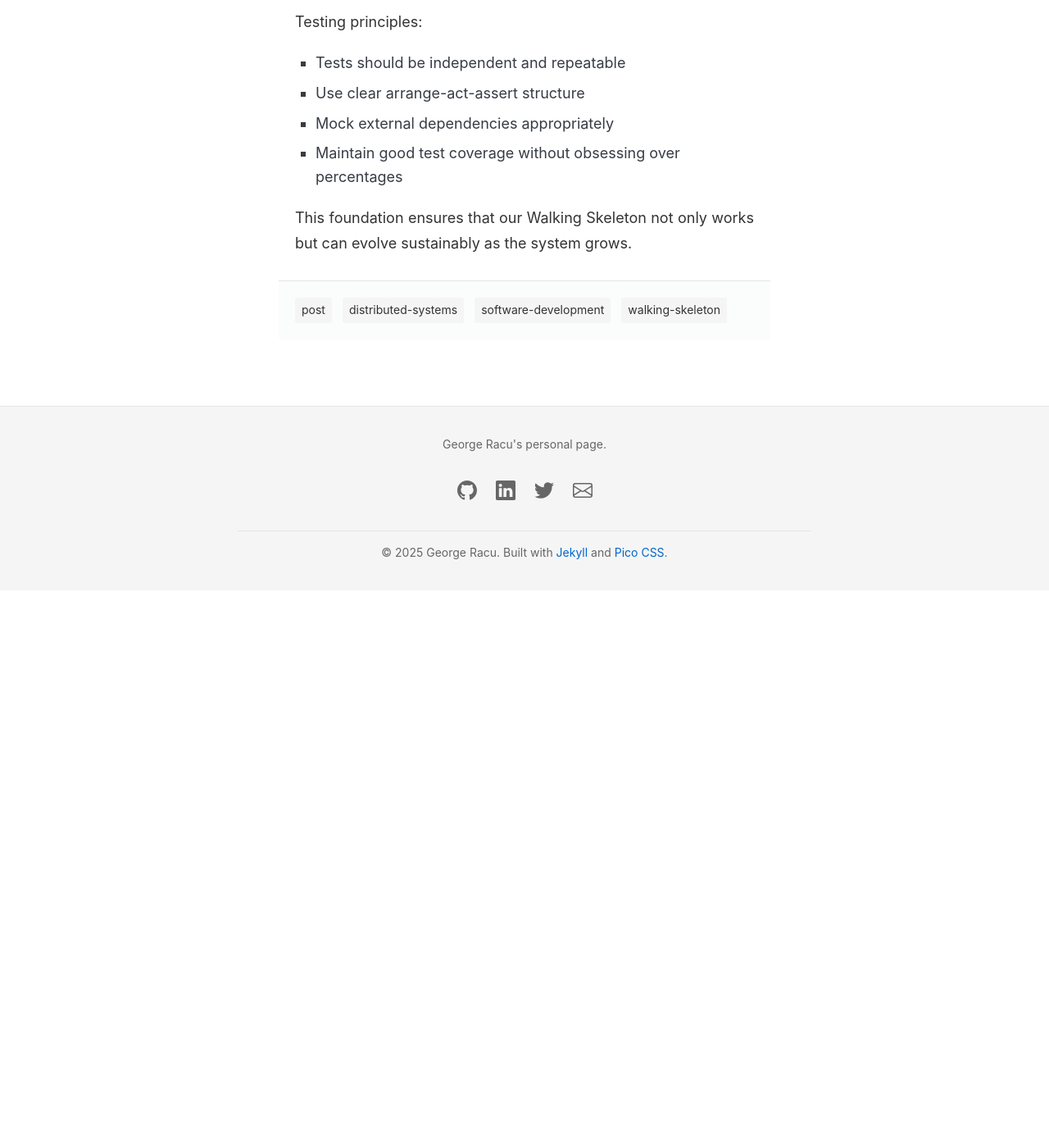
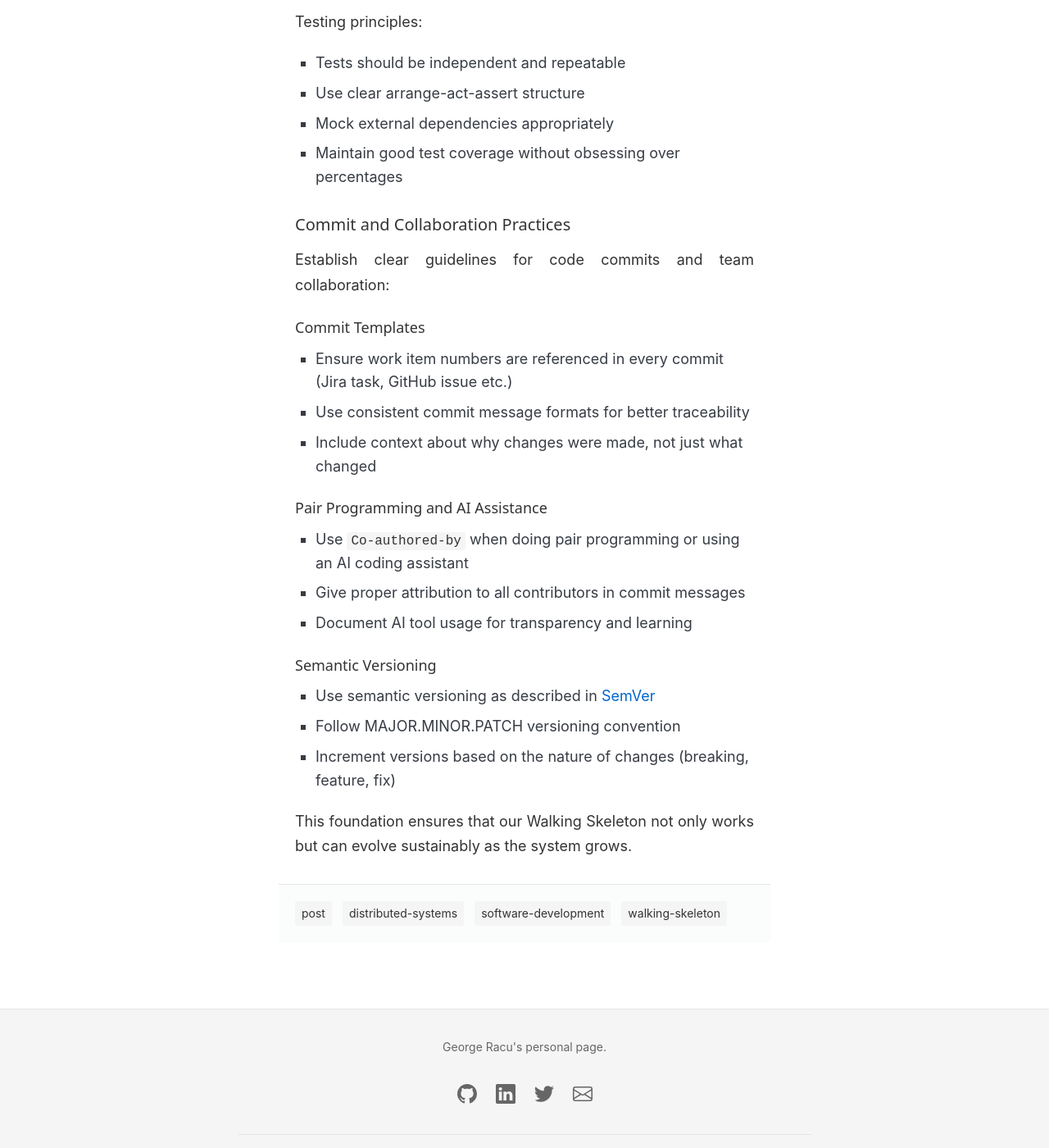
Before and after one commit to georgeracu/georgeracu.github.com, a Jekyll site: the page built from _posts/2025-09-15-step-1-the-walking-skeleton.md, in a window 1280 px wide and 1400 px high, scrolled down 17166 px. Shown: the whole window at 82% size. Built offline with Jekyll 4.4.1, drawn with Linux system fonts in a browser that asks for light colours; before the commit the page ends 17886 px from its top, so only the background shows below that.

Commit message:
(feat) Added sections on commit messages

```diff
--- a/_posts/2025-09-15-step-1-the-walking-skeleton.md
+++ b/_posts/2025-09-15-step-1-the-walking-skeleton.md
@@ -588,4 +588,26 @@ Testing principles:
 - Mock external dependencies appropriately
 - Maintain good test coverage without obsessing over percentages
 
+### Commit and Collaboration Practices
+
+Establish clear guidelines for code commits and team collaboration:
+
+#### Commit Templates
+
+- Ensure work item numbers are referenced in every commit (Jira task, GitHub issue etc.)
+- Use consistent commit message formats for better traceability
+- Include context about why changes were made, not just what changed
+
+#### Pair Programming and AI Assistance
+
+- Use `Co-authored-by` when doing pair programming or using an AI coding assistant
+- Give proper attribution to all contributors in commit messages
+- Document AI tool usage for transparency and learning
+
+#### Semantic Versioning
+
+- Use semantic versioning as described in [SemVer](https://semver.org/)
+- Follow MAJOR.MINOR.PATCH versioning convention
+- Increment versions based on the nature of changes (breaking, feature, fix)
+
 This foundation ensures that our Walking Skeleton not only works but can evolve sustainably as the system grows.
```
Also changed, not shown: _posts/2025-09-14-recipe-for-building-distributed-systems.md (+4 -1 lines).
